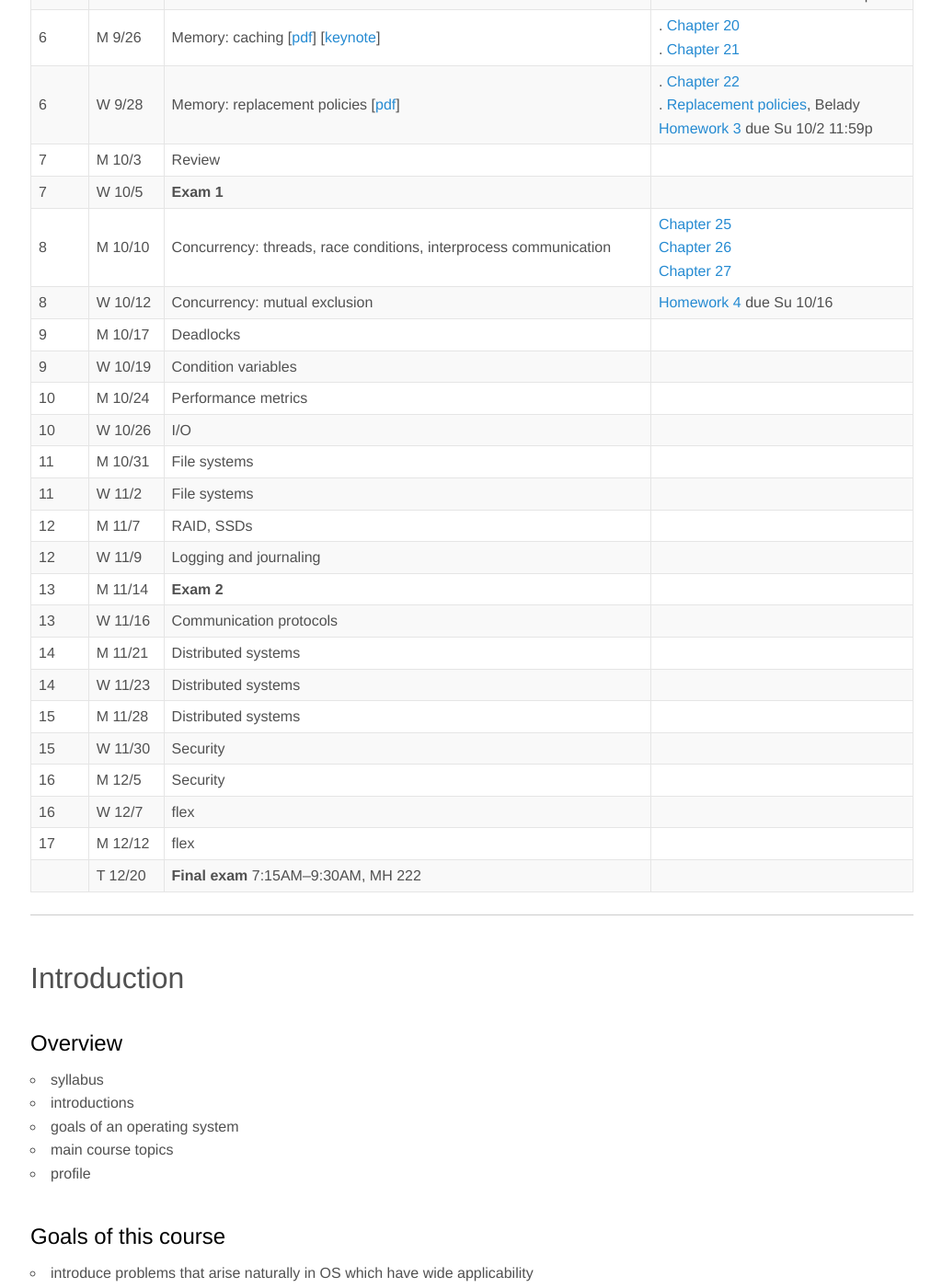
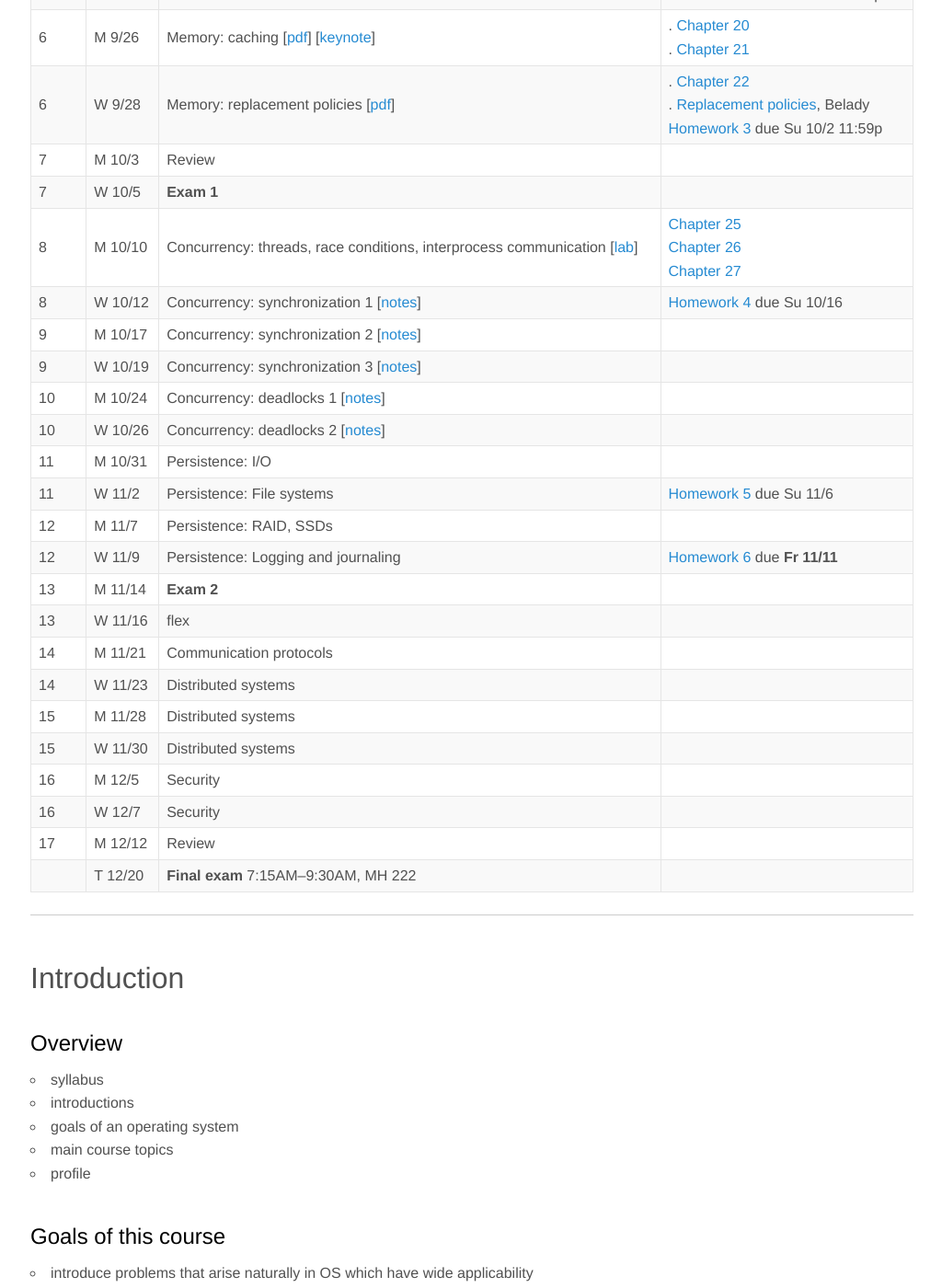
Before and after one commit to jnylam/jnylam.github.io, a Jekyll site: the page built from _courses/149-f16/index.md, in a window 1280 px wide and 1400 px high, scrolled down 1004 px. Shown: the whole window at 92% size, without its empty margins (127-1151 px from the left). Built offline with Jekyll 4.4.1, drawn with Linux system fonts in a browser that asks for light colours; some of the changed text lies outside the part shown.

Commit message:
149 homework

```diff
--- a/_courses/149-f16/index.md
+++ b/_courses/149-f16/index.md
@@ -24,25 +24,25 @@ Week|Date|Topic|Reading
 6 | W 9/28 | Memory: replacement policies [[pdf](memory4.pdf)] | . [Chapter 22](http://pages.cs.wisc.edu/~remzi/OSTEP/vm-beyondphys-policy.pdf)<br> . [Replacement policies](http://citeseerx.ist.psu.edu/viewdoc/download?doi=10.1.1.641.9013&rep=rep1&type=pdf), Belady<br> [Homework 3](homework03.html) due Su 10/2 11:59p
 7 | M 10/3 | Review
 7 | W 10/5 | __Exam 1__
-8 | M 10/10 | Concurrency: threads, race conditions, interprocess communication | [Chapter 25](http://pages.cs.wisc.edu/~remzi/OSTEP/dialogue-concurrency.pdf)<br>[Chapter 26](http://pages.cs.wisc.edu/~remzi/OSTEP/threads-intro.pdf)<br>[Chapter 27](http://pages.cs.wisc.edu/~remzi/OSTEP/threads-api.pdf)
-8 | W 10/12 | Concurrency: mutual exclusion | [Homework 4](homework04.html) due Su 10/16
-9 | M 10/17 | Deadlocks
-9 | W 10/19 | Condition variables
-10 | M 10/24 | Performance metrics
-10 | W 10/26 | I/O
-11 | M 10/31 | File systems
-11 | W 11/2 | File systems
-12 | M 11/7 | RAID, SSDs
-12 | W 11/9 | Logging and journaling
+8 | M 10/10 | Concurrency: threads, race conditions, interprocess communication [[lab](https://paper.dropbox.com/doc/OS-Introduction-to-concurrency-40oVoQLcRkqjmqJDj8Kkw)] | [Chapter 25](http://pages.cs.wisc.edu/~remzi/OSTEP/dialogue-concurrency.pdf)<br>[Chapter 26](http://pages.cs.wisc.edu/~remzi/OSTEP/threads-intro.pdf)<br>[Chapter 27](http://pages.cs.wisc.edu/~remzi/OSTEP/threads-api.pdf)
+8 | W 10/12 | Concurrency: synchronization 1 [[notes](https://paper.dropbox.com/doc/Concurrency-synchronization-1-1TmE9pvouzY0CFmGCYo0K)] | [Homework 4](homework04.html) due Su 10/16
+9 | M 10/17 |  Concurrency: synchronization 2 [[notes](https://paper.dropbox.com/doc/Concurrency-synchronization-2-suwthsqihdHnrzDopkWfd)]
+9 | W 10/19 | Concurrency: synchronization 3 [[notes](https://paper.dropbox.com/doc/Concurrency-synchronization-3-ZVonS9jNdBf2Do5U8cFzD)]
+10 | M 10/24 |Concurrency: deadlocks 1 [[notes](https://paper.dropbox.com/doc/Concurrency-deadlocks-YiN1BCCND4dLnL7NEWPGM)]
+10 | W 10/26 | Concurrency: deadlocks 2 [[notes](https://paper.dropbox.com/doc/Concurrency-deadlocks-2-6zONa2rRj5XcUDOc6ZvKu)]
+11 | M 10/31 | Persistence: I/O
+11 | W 11/2 | Persistence: File systems | [Homework 5](homework05.html) due Su 11/6
+12 | M 11/7 | Persistence: RAID, SSDs
+12 | W 11/9 | Persistence: Logging and journaling | [Homework 6](homework06.html) due __Fr 11/11__
 13 | M 11/14 | __Exam 2__
-13 | W 11/16 | Communication protocols
-14 | M 11/21 | Distributed systems
+13 | W 11/16 | flex
+14 | M 11/21 | Communication protocols
 14 | W 11/23 | Distributed systems
 15 | M 11/28 | Distributed systems
-15 | W 11/30 | Security
+15 | W 11/30 | Distributed systems
 16 | M 12/5 | Security
-16 | W 12/7 | flex
-17 | M 12/12 | flex
+16 | W 12/7 | Security
+17 | M 12/12 | Review
 |T 12/20 | __Final exam__ 7:15AM--9:30AM, MH 222
 
 ---
```
Also changed, not shown: _courses/149-f16/homework04.md (+1 -1 lines), _courses/149-f16/homework05.md (added, +196 -0 lines), _courses/149-f16/homework06.md (added, +106 -0 lines).
